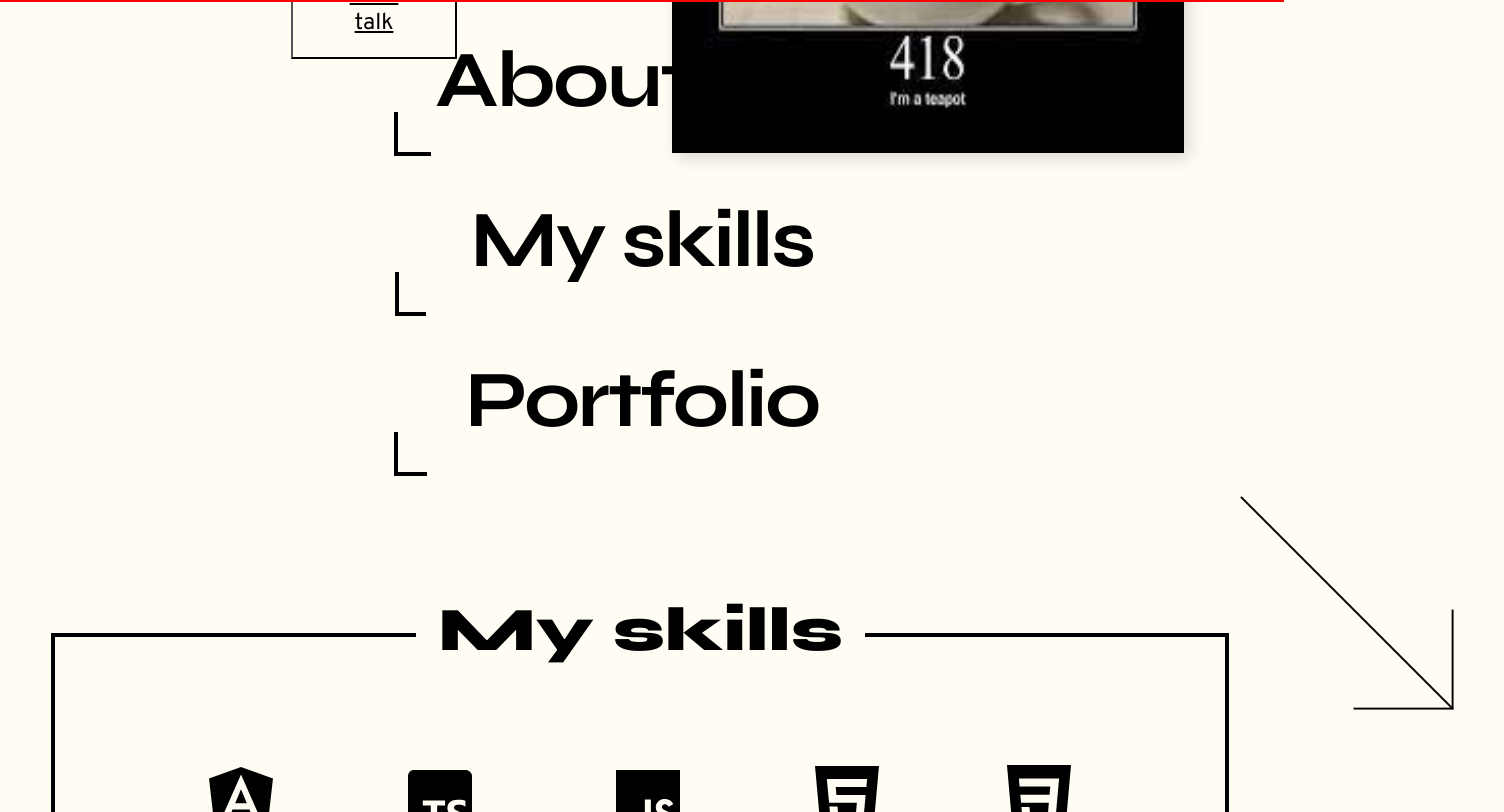
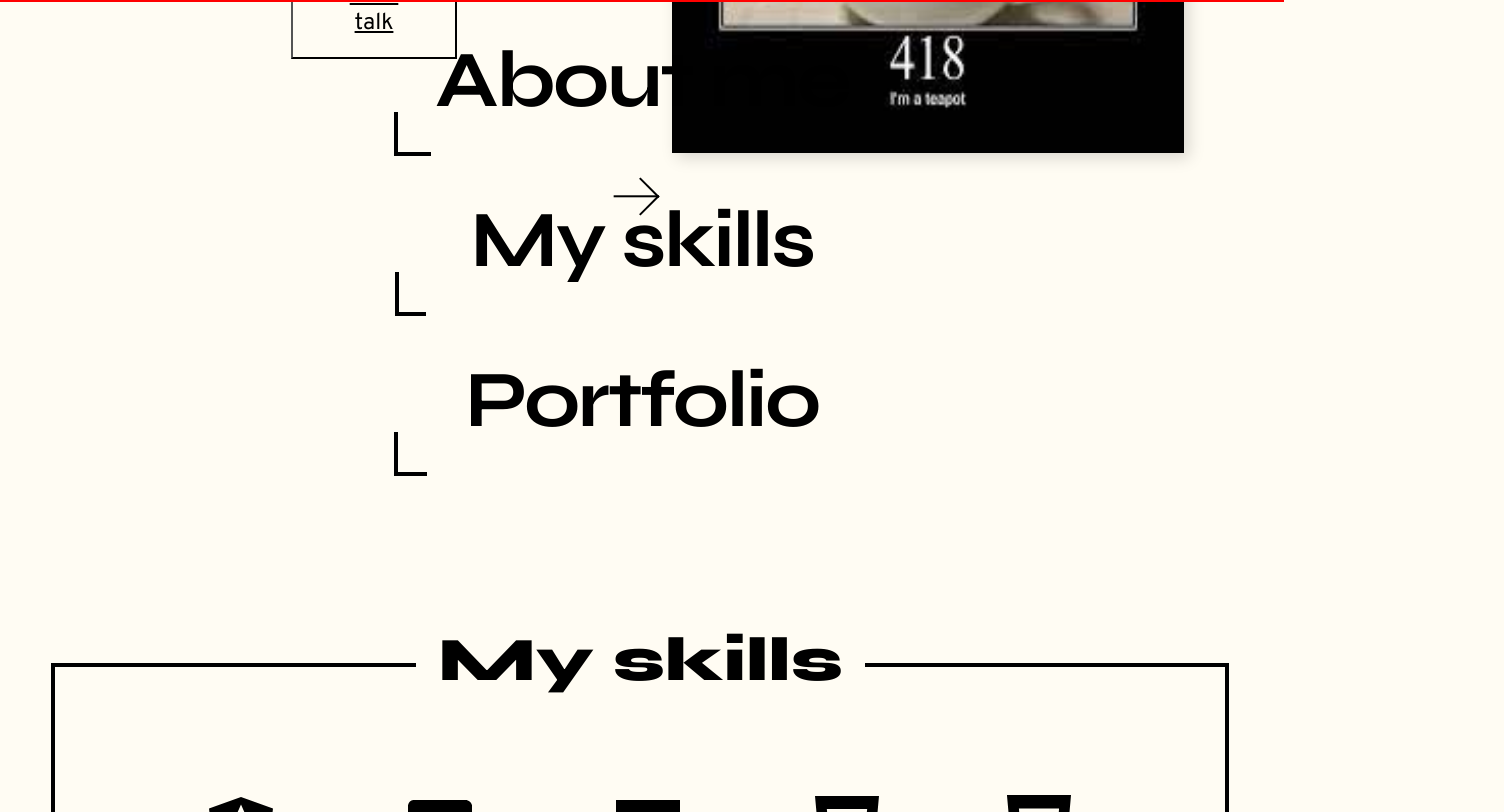
Before and after one commit to majorSoldier603/Portfolio.old, an Angular app: page / in a window 1280 px wide. Shown: the part 1690-2502 px from the top of the page, 1504 px wide, since content can reach past the window. Built offline with nearby package versions, Linux system fonts and the light colour scheme.

Commit message:
https://cdn.discordapp.com/attachments/913763554816065561/1153421188484321421/1bOASH2rdFfCZ8x_Jd4FFmg.png

```diff
--- a/src/app/arrow-scroll/arrow-scroll.component.html
+++ b/src/app/arrow-scroll/arrow-scroll.component.html
@@ -1,4 +1 @@
-<div>
-	<div class="animation" id="animationCon">
-	<div class="arrow"></div>
-</div>
+<div class="long-arrow-right"></div>
--- a/src/app/arrow-scroll/arrow-scroll.component.scss
+++ b/src/app/arrow-scroll/arrow-scroll.component.scss
@@ -1,67 +1,33 @@
-div {
-
-		position: absolute;
-		top: 0;
-		left: 25vw;
-		animation: a1 0.5s linear;
-		animation-fill-mode: forwards;
-
-		@keyframes a1 {
-			0% {
-				height: 300px;
-				margin-top: 0px;
+.arrow-right,
+.arrow-left,
+.long-arrow-right,
+.long-arrow-left {
+	display: block;
+	margin: 30px auto;
+	width: 25px;
+	height: 25px;
+	border-top: 2px solid #000;
+	border-left: 2px solid #000;
 }
 
-			65% {
-				height: 500px;
-				margin-top: 0px;
-				left: 30vw;
+.arrow-right,
+.long-arrow-right {
+	transform: rotate(135deg);
 }
 
-			100% {
-				margin-top:	100px;
-				bottom: 0;
-				left: 35vw;
-			}
+.arrow-left,
+.long-arrow-left {
+	transform: rotate(-45deg);
 }
 
-		@keyframes slide2 {
-			0%,
-			100% {
-			  transform: translate(0, 0) rotate(45deg);
-			}
-
-			50% {
-			  transform: translate(10px, 10px) rotate(45deg);
-			}
-		}
-
-
-
-		.arrow {
-			transform: rotate(315deg) !important;
-			box-sizing: border-box;
-			position: relative;
-			display: block;
-			border-right: 2px solid transparent;
-			border-left: 2px solid transparent;
-			box-shadow: inset 0 0 0 2px;
-			height: 300px;
-			width: 6px;
-		}
-
-		.arrow::before {
+.long-arrow-right::after,
+.long-arrow-left::after {
 	content: "";
 	display: block;
-			box-sizing: border-box;
-			position: absolute;
-			width: 100px;
-			height: 100px;
-			border-bottom: 2px solid;
-			border-right: 2px solid;
-			transform: rotate(45deg);
-			bottom: 0;
-			left: -49px;
-			bottom: 20px;
+	width: 2px;
+	height: 45px;
+	background-color: black;
+	transform: rotate(-45deg) translate(15px, 4px);
+	left: 0;
+	top: 0;
 }
-	}
```
Lines whose indentation alone changed are shown as unchanged.
